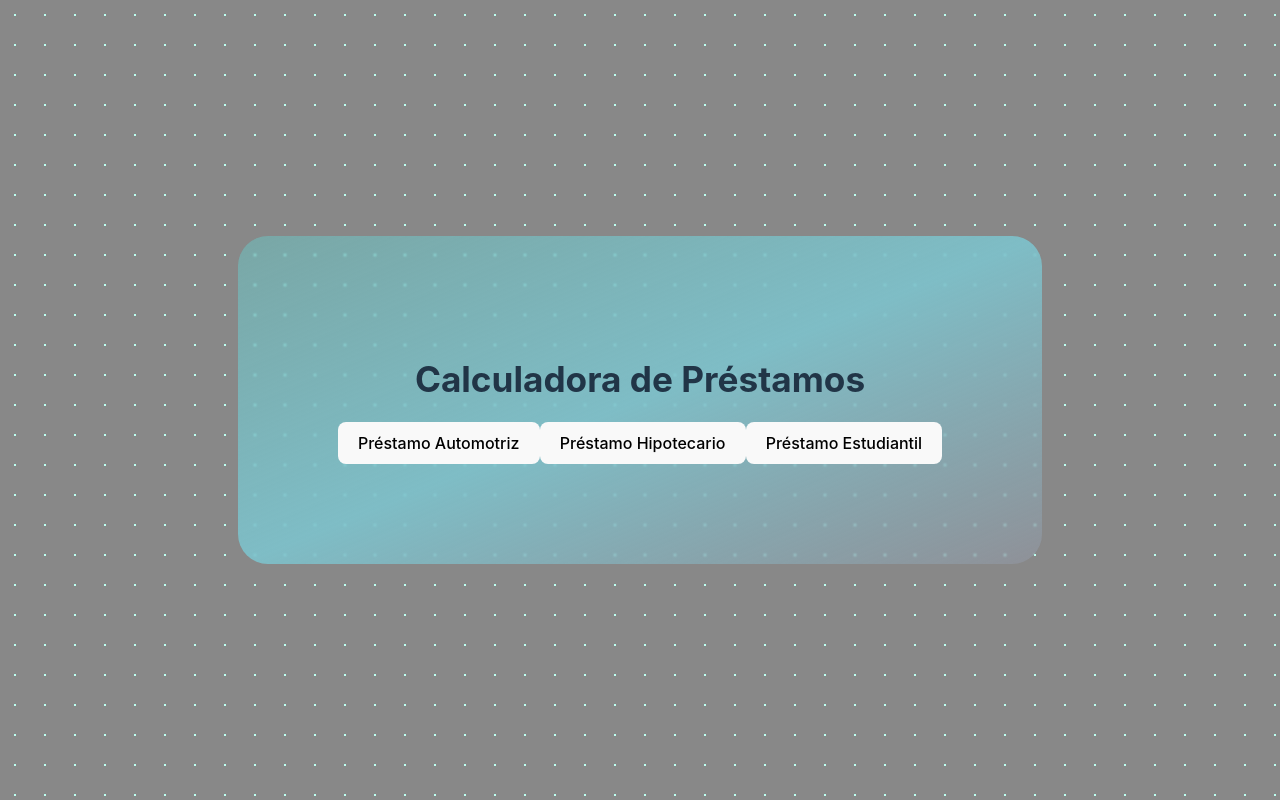
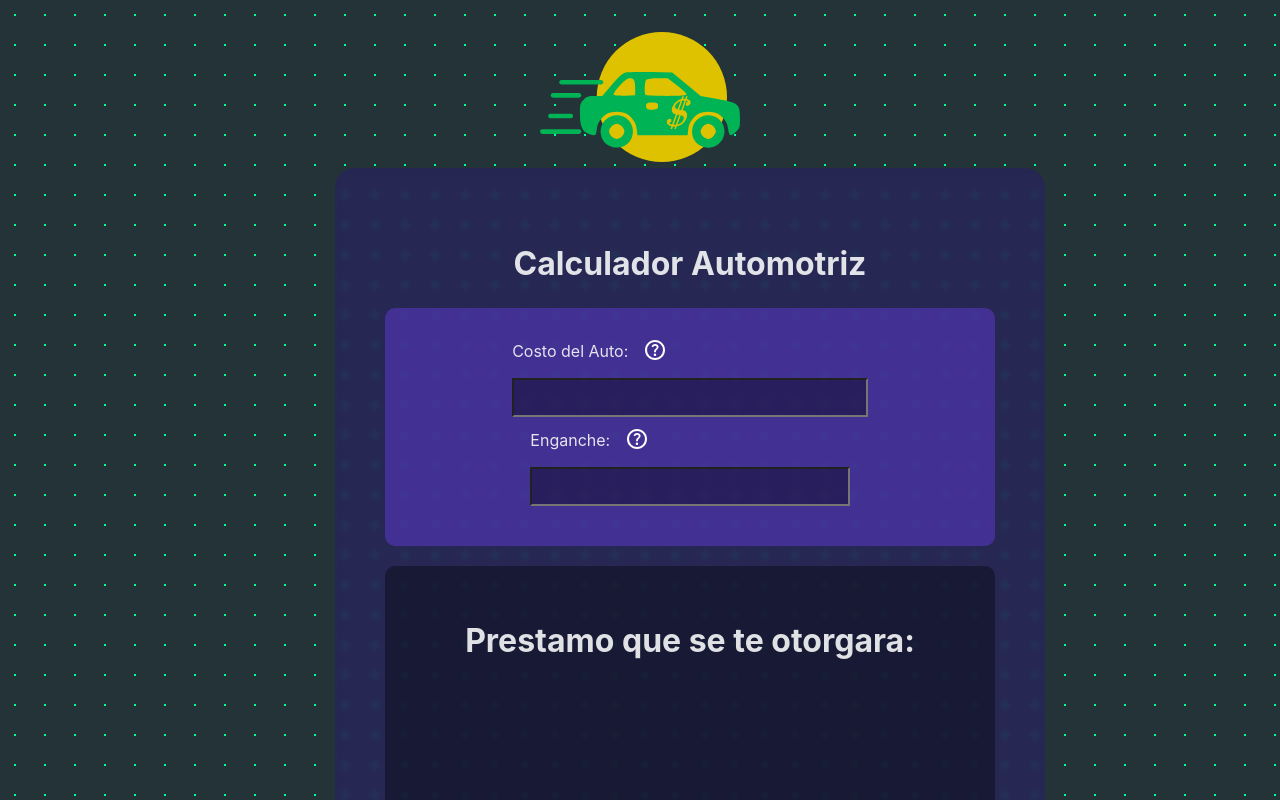
Before and after one commit to CristanMedina/SimuladorBancoApp, a React (Vite) app in the folder simulador-banco/: page / in a window 1280 px wide. Shown: the top 800 px of the page. Built offline with nearby package versions, Linux system fonts and the light colour scheme.

Commit message:
CalculadorAutomotriz

```diff
--- a/simulador-banco/index.html
+++ b/simulador-banco/index.html
@@ -2,9 +2,9 @@
 <html lang="en">
   <head>
     <meta charset="UTF-8" />
-    <link rel="icon" type="image/svg+xml" href="/logo.png" />
+    <link rel="icon" type="image/svg+xml" href="/logo.svg" />
     <meta name="viewport" content="width=device-width, initial-scale=1.0" />
-    <title>Simulador de Prestamo</title>
+    <title>Prestamo Automotriz</title>
   </head>
   <body>
     <div id="root"></div>
--- a/simulador-banco/src/App.css
+++ b/simulador-banco/src/App.css
@@ -3,17 +3,6 @@
   margin: 0 auto;
   padding: 2rem;
   text-align: center;
-}
-
-.logo {
-  height: 6em;
-  padding: 1.5em;
-  will-change: filter;
-  transition: filter 300ms;
-}
-
-.read-the-docs {
-  color: #888;
 }
 
 .card-list {
--- a/simulador-banco/src/App.jsx
+++ b/simulador-banco/src/App.jsx
@@ -1,33 +1,21 @@
-import React, { useState } from 'react';
+import React from 'react';
 import CalculadorAutomotriz from './components/CalculadorAutomotriz';
-import CalculadorEstudiantil from './components/CalculadorEstudiantil';
-import CalculadorHipotecario from './components/CalculadorHipotecario';
+import logo from '../public/logo.svg';
 import './App.css';
 
 
 const App = () => {
-  const [selectedLoan, setSelectedLoan] = useState(null);
+
 
   return (
-    <div className='hero'>
-      <h1>Calculadora de Préstamos</h1>
-      <div>
-        <button onClick={() => setSelectedLoan('Automotriz')}>
-          Préstamo Automotriz
-        </button>
-        <button onClick={() => setSelectedLoan('Hipotecario')}>
-          Préstamo Hipotecario
-        </button>
-        <button onClick={() => setSelectedLoan('Estudiantil')}>
-          Préstamo Estudiantil
-        </button>
+    <>
+      <div className='logo'>
+        <img src={logo} alt="Logo" width="200"/>
       </div>
-      <div>
-        {selectedLoan === 'Hipotecario' && <CalculadorHipotecario />}
-        {selectedLoan === 'Automotriz' && <CalculadorAutomotriz />}
-        {selectedLoan === 'Estudiantil' && <CalculadorEstudiantil />}
+      <div className='contenedor'>
+        <CalculadorAutomotriz/>
       </div>
-    </div>
+    </>
   );
 };
 
--- /dev/null
+++ b/simulador-banco/src/components/CalculadorAutomotriz.css
@@ -0,0 +1,68 @@
+.wrapper {
+    background: #3304b538;
+    backdrop-filter: blur(3px);
+    padding: 50px;
+    border-radius: 20px;
+    display: flex;
+    flex-direction: column;
+    justify-content: space-between;
+    width: 100%;
+    height: 100%;
+  }
+
+  .wrapper h1 {
+    text-align: center;
+    margin-bottom: 20px;
+  }
+
+  .input-container {
+    background-color: #713efd5f;
+    border-radius: 10px;
+    padding: 30px;
+    display: flex;
+    flex-direction: column;
+    text-align: left;
+    align-items: center;
+    flex: 1;
+  }
+
+  .input-container input {
+    background: #0000005d;
+    color: #fff;
+    margin: 10px 0;
+    padding: 10px;
+    width: 100%;
+    max-width: 400px;
+    box-sizing: border-box;
+  }
+
+  .prestamo-container {
+    text-align: center;
+    background-color: #0000005d;
+    border-radius: 10px;
+    padding: 30px;
+    flex: 0 0 300px;
+    margin-top: 20px;
+  }
+
+  .error-container {
+    text-align: center;
+    border-radius: 10px;
+    font-size: 1.3rem;
+    margin-top: 10px;
+    color: #ff0026;
+    background-color: #52000c9f;
+  }
+
+  .ayuda {
+    cursor: pointer;
+    margin-left: 10px;
+    vertical-align: middle
+  }
+
+  .tip-capital {
+    background-color: #000;
+    color: #fff;
+    padding: 5px 10px;
+    border-radius: 5px;
+  }
--- a/simulador-banco/src/components/CalculadorAutomotriz.jsx
+++ b/simulador-banco/src/components/CalculadorAutomotriz.jsx
@@ -1,11 +1,88 @@
-import React from 'react'
+import React, { useState, useEffect } from 'react';
+import './CalculadorAutomotriz.css';
 
 function CalculadorAutomotriz() {
+
+  const TIF = 12.99;
+  const seguro = 4200;
+
+  const [capital, setCapital] = useState('');
+  const [enganche, setEnganche] = useState('');
+  const [resultado, setResultado] = useState(null);
+  const [error, setError] = useState('');
+  const [showTip, setShowTip] = useState(false);
+
+  const setCapitalOn = (e) => {
+    const value = e.target.value.replace(/,/g, '');
+    const revision = parseFloat(value);
+    if (!isNaN(revision) && revision >= 0) {
+      setCapital(revision);
+      setError('');
+    } else {
+      setCapital('');
+      setError('Por favor, ingrese un valor válido para el costo del auto.');
+    }
+  };
+
+  const setEngancheOn = (e) => {
+    const value = e.target.value.replace(/,/g, '');
+    const revision = parseFloat(value);
+    if (!isNaN(revision) && revision >= 0) {
+      setEnganche(revision);
+      setError('');
+    } else {
+      setEnganche('');
+      setError('Por favor, ingrese un valor válido para el enganche.');
+    }
+  };
+
+  useEffect(() => {
+    if (capital !== '' && enganche !== '') {
+      const result = (capital + seguro) - enganche;
+      if (result >= 0) {
+        setResultado(result);
+      } else {
+        setResultado(null);
+        setError('El resultado no puede ser negativo. Verifique los valores ingresados.');
+      }
+    } else {
+      setResultado(null);
+    }
+  }, [capital, enganche]);
+
+  const toggleTip = () => {
+    setShowTip(!showTip);
+  };
+
   return (
-    <div>
-      <h1>Calculador Automotriz</h1>
+    <>
+    <div className='wrapper'>
+      <h1 className='titulo-contenedor'>Calculador Automotriz</h1>
+      <div className='input-container'>
+        <div className='capital-container'>
+          <label htmlFor='capital'>Costo del Auto: </label>
+          <span className='ayuda' onClick={toggleTip} dangerouslySetInnerHTML={{ __html: icons.ayuda }} />
+          { showTip && <div className='tip-capital'>Ingresa el precio en pesos mexicanos.</div>}
+          <input id='capital' onChange={setCapitalOn} />
+        </div>
+        <div className='enganche-container'>
+          <label htmlFor='enganche'>Enganche: </label>
+          <span className='ayuda' onClick={toggleTip} dangerouslySetInnerHTML={{ __html: icons.ayuda }} />
+          { showTip && <div className='tip-capital'>Ingresa el dinero que daras de entrada. Ingresa el precio en pesos mexicanos</div>}
+          <input id='enganche' onChange={setEngancheOn} />
+        </div>
+      </div>
+      {error && <div className="error-container">{error}</div>}
+      <div className="prestamo-container">
+        <h1>Prestamo que se te otorgara: {resultado !== null ? `$ ${resultado.toLocaleString(undefined, { minimumFractionDigits: 2, maximumFractionDigits: 2 })}` : ''}</h1>
+      </div>
     </div>
-  )
+    </>
+  );
 }
 
-export default CalculadorAutomotriz
+export default CalculadorAutomotriz;
+
+const icons = {
+  ayuda: `<svg xmlns="http://www.w3.org/2000/svg" height="24px" viewBox="0 -960 960 960" width="24px" fill="#ffffff"><path d="M478-240q21 0 35.5-14.5T528-290q0-21-14.5-35.5T478-340q-21 0-35.5 14.5T428-290q0 21 14.5 35.5T478-240Zm-36-154h74q0-33 7.5-52t42.5-52q26-26 41-49.5t15-56.5q0-56-41-86t-97-30q-57 0-92.5 30T342-618l66 26q5-18 22.5-39t53.5-21q32 0 48 17.5t16 38.5q0 20-12 37.5T506-526q-44 39-54 59t-10 73Zm38 314q-83 0-156-31.5T197-197q-54-54-85.5-127T80-480q0-83 31.5-156T197-763q54-54 127-85.5T480-880q83 0 156 31.5T763-763q54 54 85.5 127T880-480q0 83-31.5 156T763-197q-54 54-127 85.5T480-80Zm0-80q134 0 227-93t93-227q0-134-93-227t-227-93q-134 0-227 93t-93 227q0 134 93 227t227 93Zm0-320Z"/></svg>`
+}
--- a/simulador-banco/src/components/CalculadorEstudiantil.jsx
+++ /dev/null
@@ -1,11 +0,0 @@
-import React from 'react'
-
-function CalculadorEstudiantil() {
-  return (
-    <div>
-      <h1>Calculador Estudiantil</h1>
-    </div>
-  )
-}
-
-export default CalculadorEstudiantil
--- a/simulador-banco/src/components/CalculadorHipotecario.jsx
+++ /dev/null
@@ -1,11 +0,0 @@
-import React from 'react'
-
-function CalculadorHipotecario() {
-  return (
-    <div>
-      <h1>Calculador Hipotecario</h1>
-    </div>
-  )
-}
-
-export default CalculadorHipotecario
--- a/simulador-banco/src/index.css
+++ b/simulador-banco/src/index.css
@@ -2,34 +2,19 @@
   font-family: Inter, system-ui, Avenir, Helvetica, Arial, sans-serif;
   line-height: 1.5;
   font-weight: 400;
-
-  color-scheme: light dark;
   color: rgba(255, 255, 255, 0.87);
-  background-color: #242424;
-
-  font-synthesis: none;
-  text-rendering: optimizeLegibility;
-  -webkit-font-smoothing: antialiased;
-  -moz-osx-font-smoothing: grayscale;
 }
 
 body {
   padding: 0;
   margin: 0;
-  background-color: rgba(136, 136, 136, 1);
-  background-image: radial-gradient(rgba(187, 255, 240, 1) 1px, transparent 1px);
+  background-color: #233337;
+  background-image: radial-gradient(rgba(0, 255, 153, 1) 1px, transparent 1px);
   background-size: 30px 30px;
   display: flex;
   place-items: center;
   min-width: 320px;
   min-height: 100vh;
-}
-
-.hero {
-  padding: 100px;
-  background: linear-gradient(to bottom right, rgba(88, 239, 236, 0.3), rgba(124, 202, 213, 0.8), rgba(160, 166, 190, 0.3));
-  backdrop-filter: blur(1px);
-  border-radius: 30px;
 }
 
 .card {
@@ -43,40 +28,3 @@
   align-items: center;
   text-align: center;
 }
-
-h1 {
-  font-size: 2.2em;
-  line-height: 1.1;
-}
-
-button {
-  border-radius: 8px;
-  border: 1px solid transparent;
-  padding: 0.6em 1.2em;
-  font-size: 1em;
-  font-weight: 500;
-  font-family: inherit;
-  background-color: #1a1a1a;
-  cursor: pointer;
-  transition: border-color 0.3s;
-}
-button:hover {
-  border-color: #646cff;
-}
-button:focus,
-button:focus-visible {
-  outline: 4px auto -webkit-focus-ring-color;
-}
-
-@media (prefers-color-scheme: light) {
-  :root {
-    color: #213547;
-    background-color: #ffffff;
-  }
-  a:hover {
-    color: #747bff;
-  }
-  button {
-    background-color: #f9f9f9;
-  }
-}
--- a/simulador-banco/src/utils/calcularHipoteca.js
+++ /dev/null
@@ -1,4 +0,0 @@
-export function calcularPagoHipoteca()
-{
-
-}
```
Also changed, not shown: simulador-banco/public/logo.png (deleted), simulador-banco/public/logo.svg (added).
